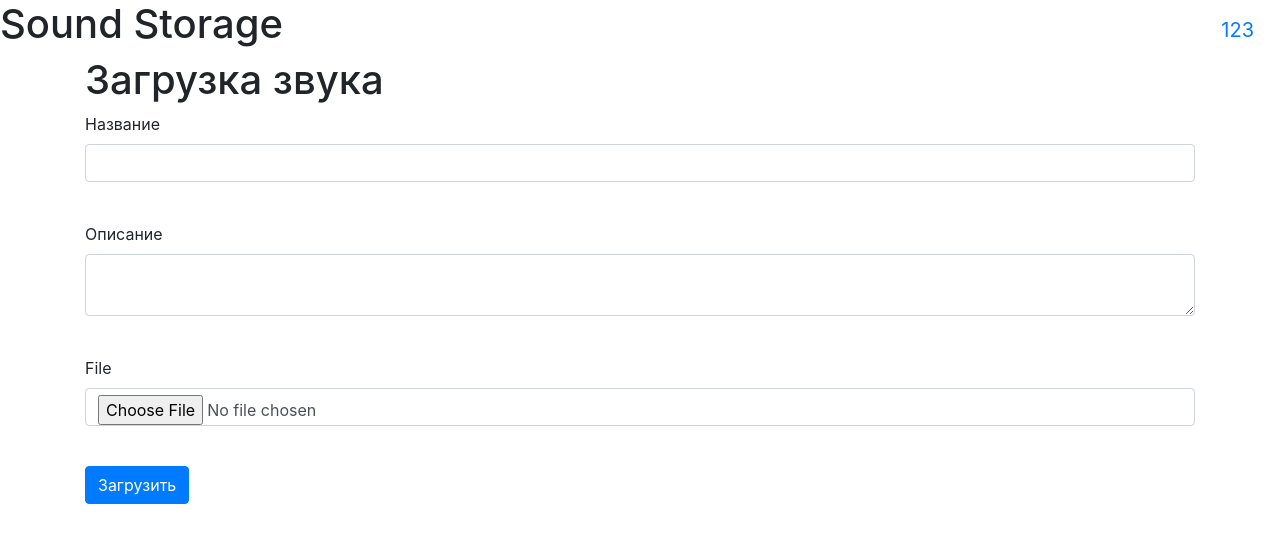
After one commit to zhbuni/soundStorage, a Flask app: page /upload_sound in a window 1280 px wide. The commit adds this page. Shown: the top 543 px of the page. Run offline with Flask 2, Linux system fonts and the light colour scheme; a user stored in the database is signed in; some libraries are stand-ins or nearby versions.

Commit message:
загрузка звука

```diff
--- /dev/null
+++ b/forms/upload_sound.py
@@ -0,0 +1,12 @@
+from flask_wtf import FlaskForm
+from flask_wtf.file import FileField, FileRequired, FileAllowed
+from wtforms import StringField, TextAreaField, SubmitField
+from wtforms.validators import DataRequired
+
+
+class UploadSoundForm(FlaskForm):
+    name = StringField('Название', validators=[DataRequired()])
+    description = TextAreaField('Описание')
+    file = FileField(validators=[FileRequired(),
+                                 FileAllowed(['mp3', 'wav'], 'Только аудио mp3 и wav!')])
+    submit = SubmitField('Загрузить')
--- a/main.py
+++ b/main.py
@@ -5,12 +5,16 @@ from data.sounds import Sound
 
 from forms.login import LoginForm
 from forms.register import RegisterForm
+from forms.upload_sound import UploadSoundForm
 
 from flask_login import LoginManager, login_user, \
     current_user, login_required, \
     logout_user
 
+from werkzeug.utils import secure_filename
+
 import datetime
+import os
 
 app = Flask(__name__)
 app.config['SECRET_KEY'] = 'need_to_change_secret_key'
@@ -85,5 +89,35 @@ def index():
     return render_template('index.html', title='Sound Storage', sounds=sounds)
 
 
+@app.route('/upload_sound', methods=['GET', 'POST'])
+@login_required
+def upload_sound():
+    form = UploadSoundForm()
+
+    if form.validate_on_submit():
+        # получаем файл
+        file = form.file.data
+        # получаем айди последней записи, чтобы дать имя новой
+        last_id = db_sess.query(Sound).order_by(Sound.id.desc()).first().id
+        filename = secure_filename(file.filename)
+        # создаем название файла с новым именем и оригинальным разширением
+        filename = str(last_id + 1) + '.' + filename.split('.')[-1]
+
+        sound = Sound()
+        # собираем данные с формы
+        sound.name = form.name.data
+        sound.description = form.description.data
+        sound.filename = filename
+
+        # сохраняем файл и добавляем запись в бд
+        file.save(os.path.join('static/sounds/', filename))
+        db_sess.add(sound)
+        db_sess.commit()
+
+        # возвращаем на главную страницу
+        return redirect('/')
+    return render_template('upload_sound.html', title='Загрузка файла', form=form)
+
+
 if __name__ == '__main__':
     app.run()
--- a/templates/index.html
+++ b/templates/index.html
@@ -1,6 +1,10 @@
 {%extends "base.html"%}
 {%block content%}
 <link rel="stylesheet" href="../../static/css/style.css">
+
+{% if current_user.is_authenticated %}
+    <a href="upload_sound" class="btn btn-secondary">Upload a sound</a>
+{% endif %}
 
 
 {% for sound in sounds%}
--- /dev/null
+++ b/templates/upload_sound.html
@@ -0,0 +1,38 @@
+{% extends "base.html" %}
+
+{% block content %}
+<h1>Загрузка звука</h1>
+<form action="" method="POST" enctype="multipart/form-data">
+    {{ form.hidden_tag() }}
+    <p>
+        {{ form.name.label }}<br>
+        {{ form.name(class="form-control") }}<br>
+        {% for error in form.name.errors %}
+            <p class="alert alert-danger" role="alert">
+                {{ error }}
+            </p>
+        {% endfor %}
+    </p>
+    <p>
+        {{ form.description.label }}<br>
+        {{ form.description(class="form-control") }}<br>
+        {% for error in form.description.errors %}
+            <p content="alert alert-danger" role="alert">
+                {{ error }}
+            </p>
+        {% endfor %}
+    </p>
+    <p>
+        {{ form.file.label }}<br>
+        {{ form.file(class="form-control") }}<br>
+        {% for error in form.file.errors %}
+            <p content="alert alert-danger" role="alert">
+                {{ error }}
+            </p>
+        {% endfor %}
+    </p>
+    <p>{{ form.submit(type="submit", class="btn btn-primary") }}</p>
+    {{message}}
+</form>
+</form>
+{% endblock %}
```
Also changed, not shown: db/soundStorage.db.
